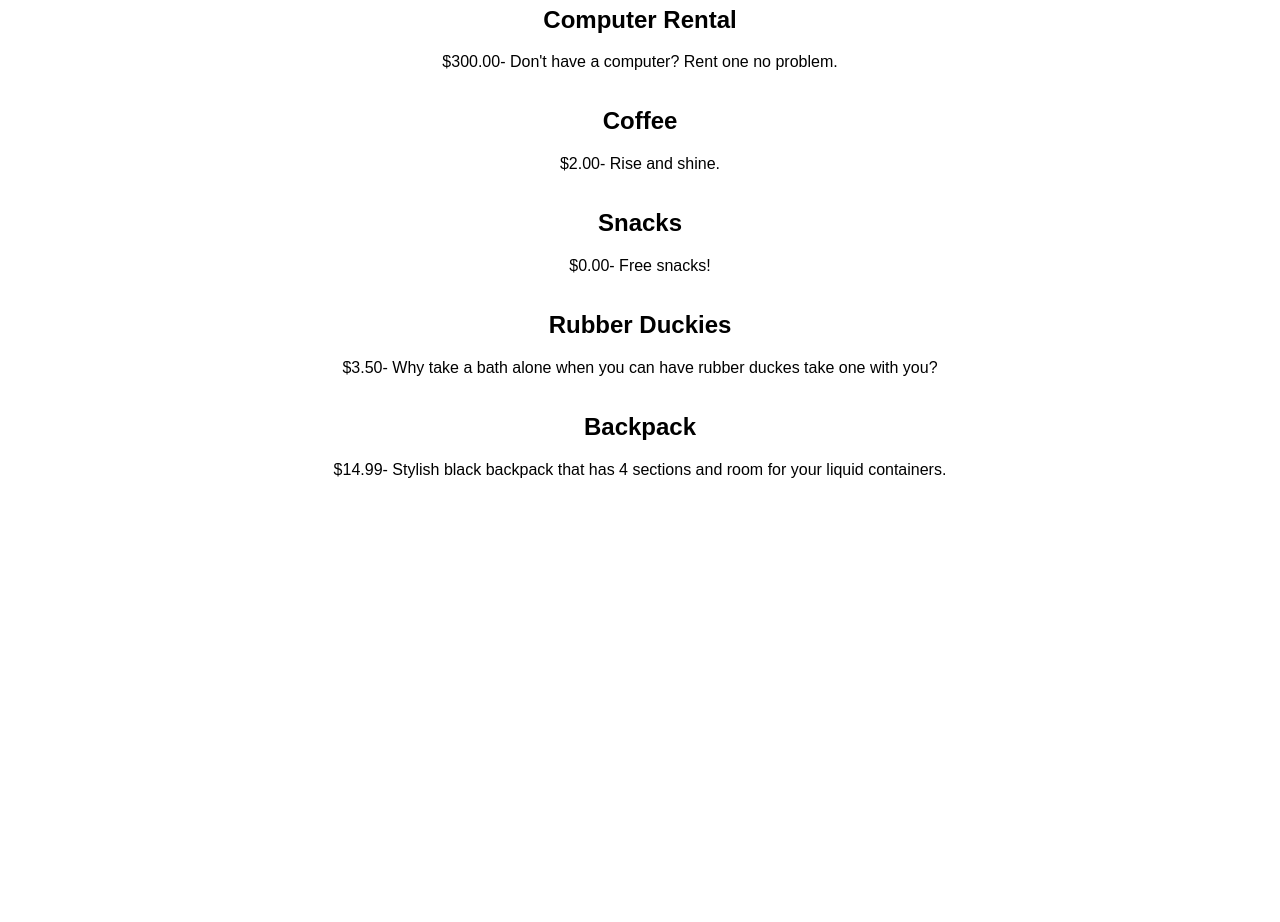
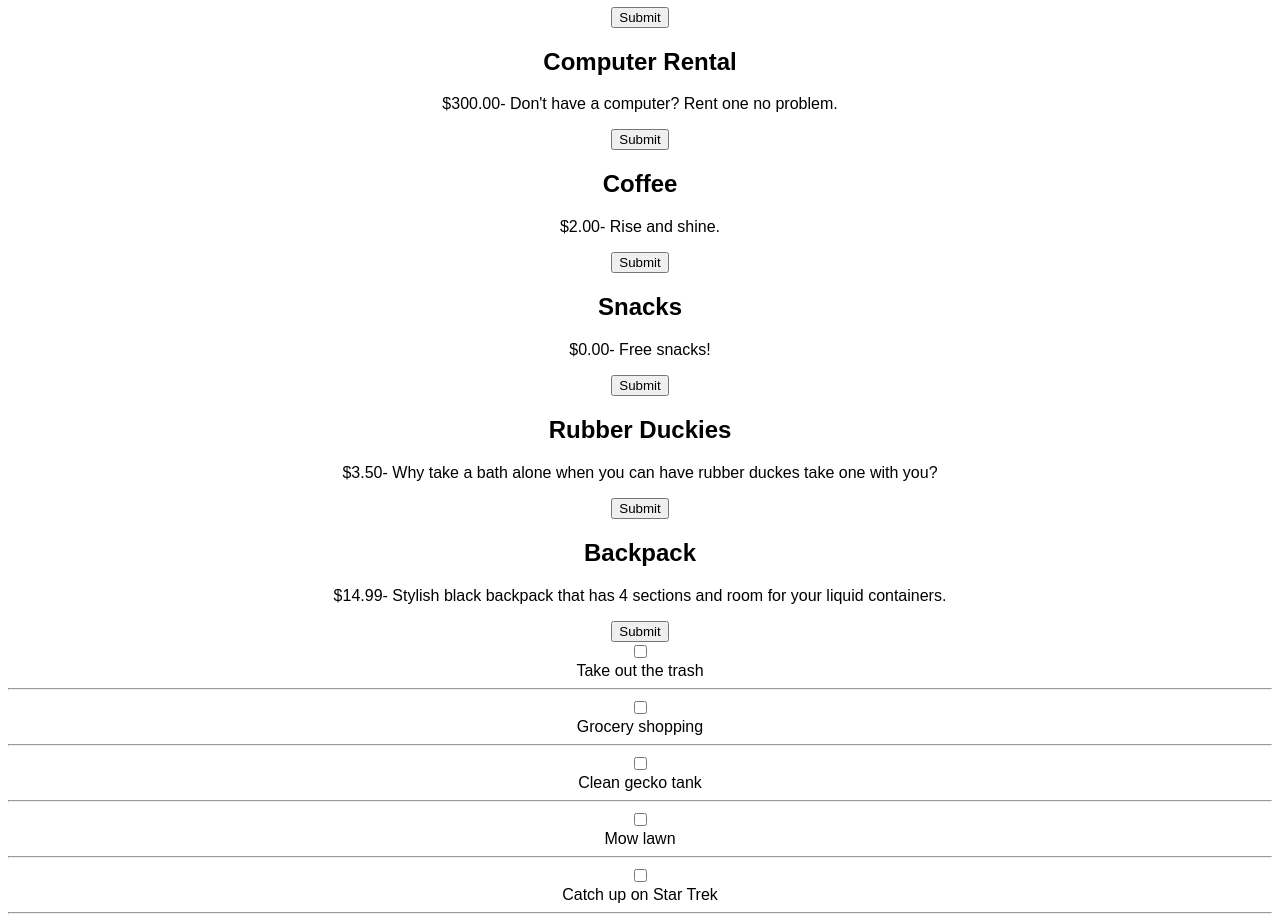
Before and after one commit to donaldkaiserjr/example-codesandbox, a React (Create React App) app: page / in a window 1280 px wide. Shown: the part 4560-5482 px from the top of the page. Before the commit the page ends 5055 px from the top, so only its background shows below. Built offline with nearby package versions, Linux system fonts and the light colour scheme.

Commit message:
Todo App Added TodoItem.js, todosData.js, and updated the App.js file with the <TodoItem> components and props.

```diff
--- a/src/App.js
+++ b/src/App.js
@@ -17,6 +17,8 @@ import Joke from "./Joke";
 import JokesData from "./jokesData";
 import productsData from "./vschoolProducts";
 import Product from "./Product";
+import todosData from "./todosData";
+import TodoItem from "./TodoItem";
 
 const element = (
   <>
@@ -98,11 +100,18 @@ export default function App() {
     <Product key={item.id} product={item} />
   ));
 
+  const todoItems = todosData.map((item) => (
+    <TodoItem key={item.id} text={item.text} completed={item.completed} />
+  ));
+
   return (
     <div className="App">
+      {/* <div className="todo-list">
+      </div> */}
       {element}
       {jokeComponents}
       {productComponents}
+      {todoItems}
     </div>
   );
 }
--- a/src/Product.js
+++ b/src/Product.js
@@ -1,4 +1,18 @@
 export default function Product(props) {
+  function handleSubmit(event) {
+    event.preventDefault();
+    alert(
+      `Item: ` +
+        " " +
+        `${props.product.name}` +
+        "   Price: " +
+        "$" +
+        `${props.product.price}` +
+        "  Description: " +
+        `${props.product.description}`
+    );
+  }
+
   return (
     <div>
       <h2>{props.product.name}</h2>
@@ -9,6 +23,10 @@ export default function Product(props) {
         })}
         - {props.product.description}
       </p>
+
+      <button type="submit" onClick={handleSubmit}>
+        Submit
+      </button>
     </div>
   );
 }
--- /dev/null
+++ b/src/TodoItem.js
@@ -0,0 +1,13 @@
+import React from "react";
+
+function TodoItem(props) {
+  return (
+    <div className="todo-item">
+      <input type="checkbox" />
+      <div>{props.text}</div>
+      <hr />
+    </div>
+  );
+}
+
+export default TodoItem;
--- /dev/null
+++ b/src/todosData.js
@@ -0,0 +1,29 @@
+const todosData = [
+  {
+    id: 1,
+    text: "Take out the trash",
+    completed: true
+  },
+  {
+    id: 2,
+    text: "Grocery shopping",
+    completed: false
+  },
+  {
+    id: 3,
+    text: "Clean gecko tank",
+    completed: false
+  },
+  {
+    id: 4,
+    text: "Mow lawn",
+    completed: true
+  },
+  {
+    id: 5,
+    text: "Catch up on Star Trek",
+    completed: false
+  }
+];
+
+export default todosData;
```
